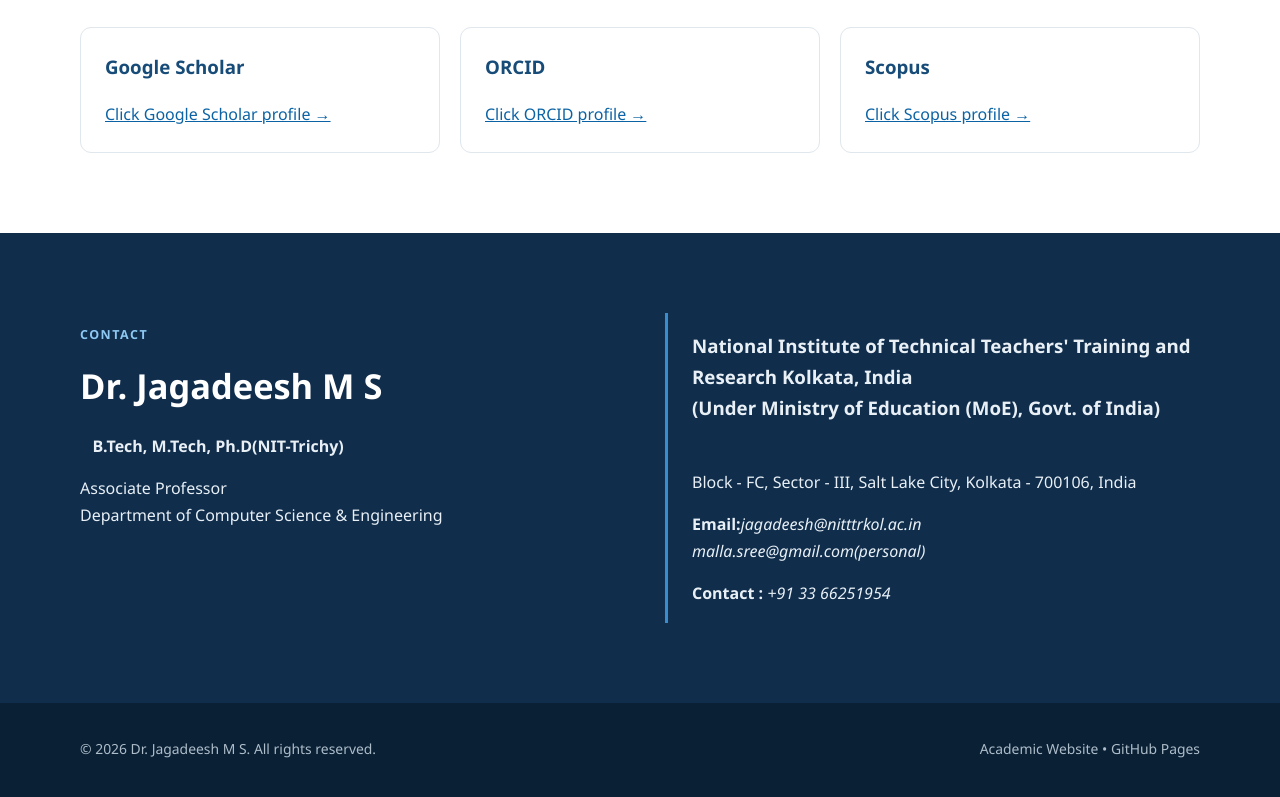
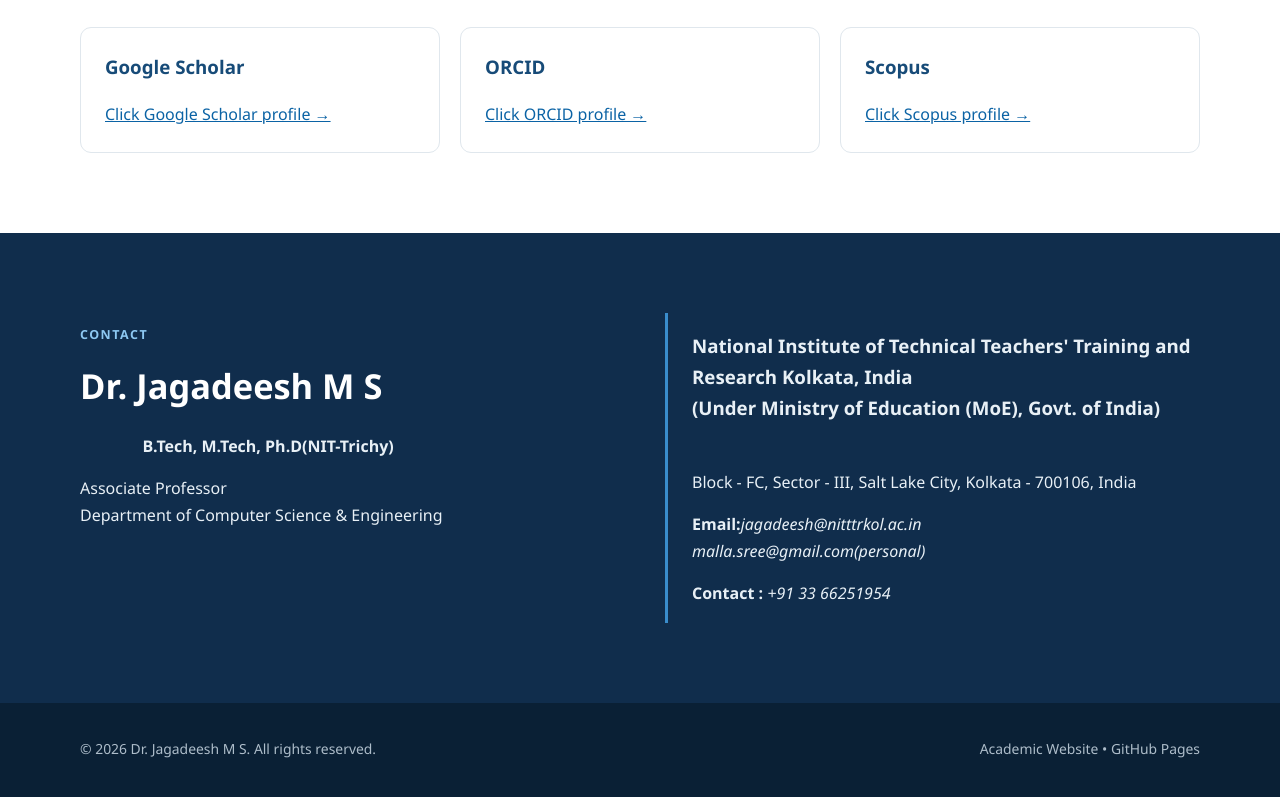
Before and after one commit to mallasree/jagadeeshMS, a plain HTML site: page index.html in a window 1280 px wide. Shown: the part 3406-4203 px from the top of the page. Drawn offline with Linux system fonts and the light colour scheme.

Commit message:
Fix contact section formatting in index.html

```diff
--- a/index.html
+++ b/index.html
@@ -104,7 +104,7 @@ organization, hands-on technical training, curriculum development and educationa
 </div></div></section>
 
 <section id="contact" class="section contact"><div class="container contact-grid">
-<div><p class="label">CONTACT</p><h2>Dr. Jagadeesh M S</h2><b>&nbsp;&nbsp;&nbsp;B.Tech, M.Tech, Ph.D(NIT-Trichy)</b><p>Associate Professor<br>Department of Computer Science &amp; Engineering
+<div><p class="label">CONTACT</p><h2>Dr. Jagadeesh M S</h2><b>&nbsp;&nbsp;&nbsp;&nbsp;&nbsp;&nbsp;&nbsp;&nbsp;&nbsp;&nbsp;&nbsp;&nbsp;&nbsp;&nbsp;&nbsp;B.Tech, M.Tech, Ph.D(NIT-Trichy)</b><p>Associate Professor<br>Department of Computer Science &amp; Engineering
 </p></div>
 <div class="contact-box"><p><h3>National Institute of Technical Teachers' Training and Research Kolkata, India<br>(Under Ministry of Education (MoE), Govt. of India)</h3><br>
 Block - FC, Sector - III, Salt Lake City, Kolkata - 700106, India</p>
```
